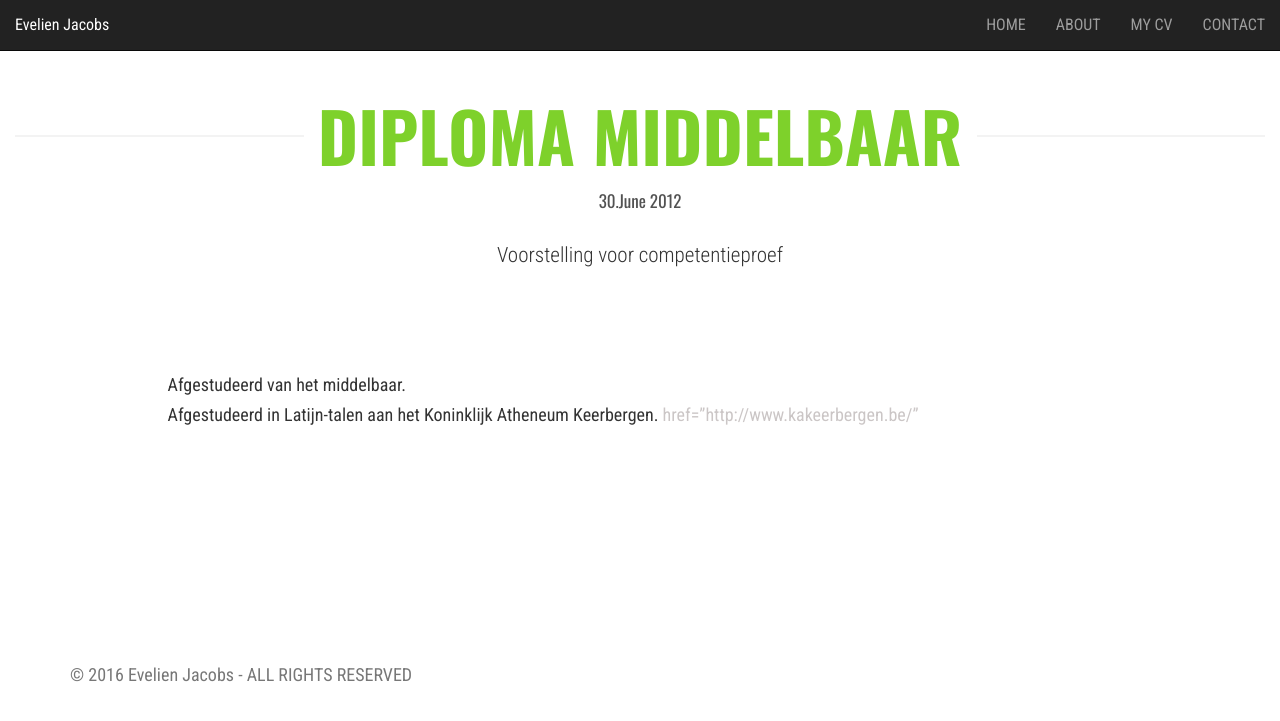
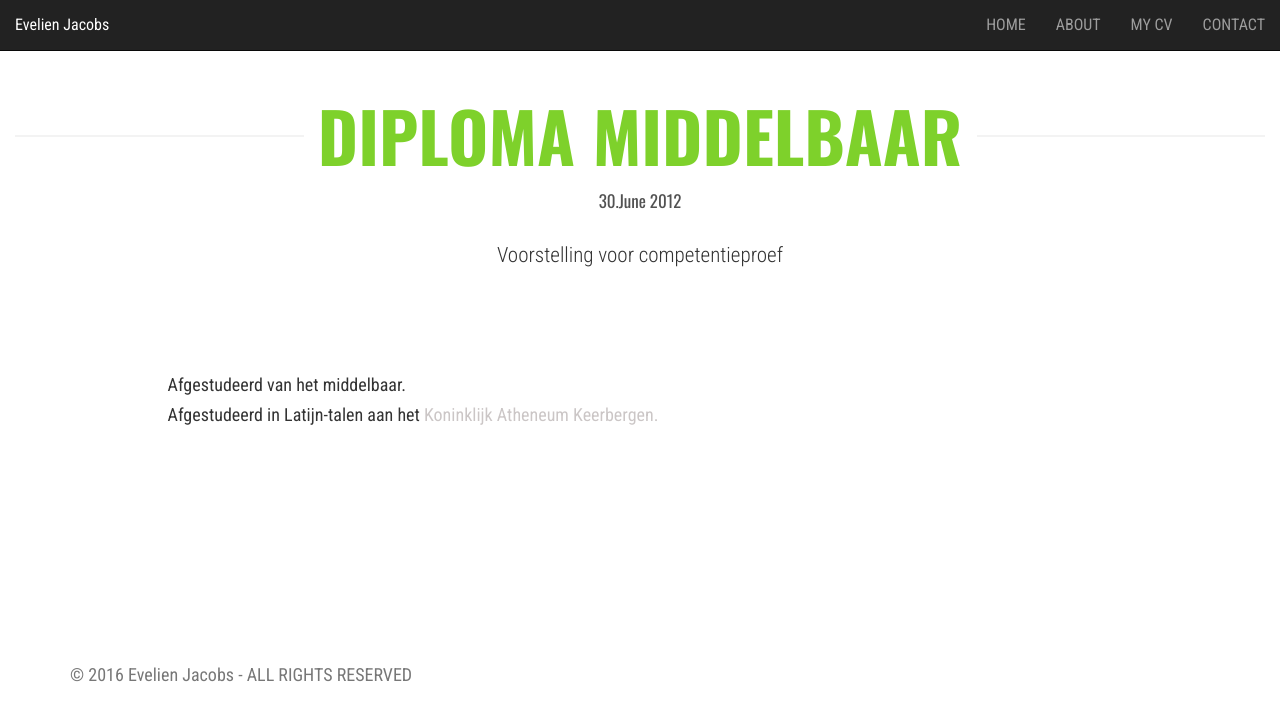
Before and after one commit to eveeliieen/eveeliieen.github.io, a Jekyll site: the page built from _posts/2012-06-30-Diploma middelbaar.md, in a window 1280 px wide. Shown: the top 721 px of the page. Built offline with Jekyll 4.4.1, drawn with Linux system fonts in a browser that asks for light colours; nearby versions of some CDN libraries.

Commit message:
Actual link KAK

```diff
--- a/_posts/2012-06-30-Diploma middelbaar.md
+++ b/_posts/2012-06-30-Diploma middelbaar.md
@@ -5,5 +5,5 @@ layout: inner
 Afgestudeerd van het middelbaar.
 <br />
 <!--more-->
-Afgestudeerd in Latijn-talen aan het Koninklijk Atheneum Keerbergen.
-<a>href="http://www.kakeerbergen.be/"</a>
+Afgestudeerd in Latijn-talen aan het
+<a href="http://www.kakeerbergen.be/">Koninklijk Atheneum Keerbergen.</a>
```
